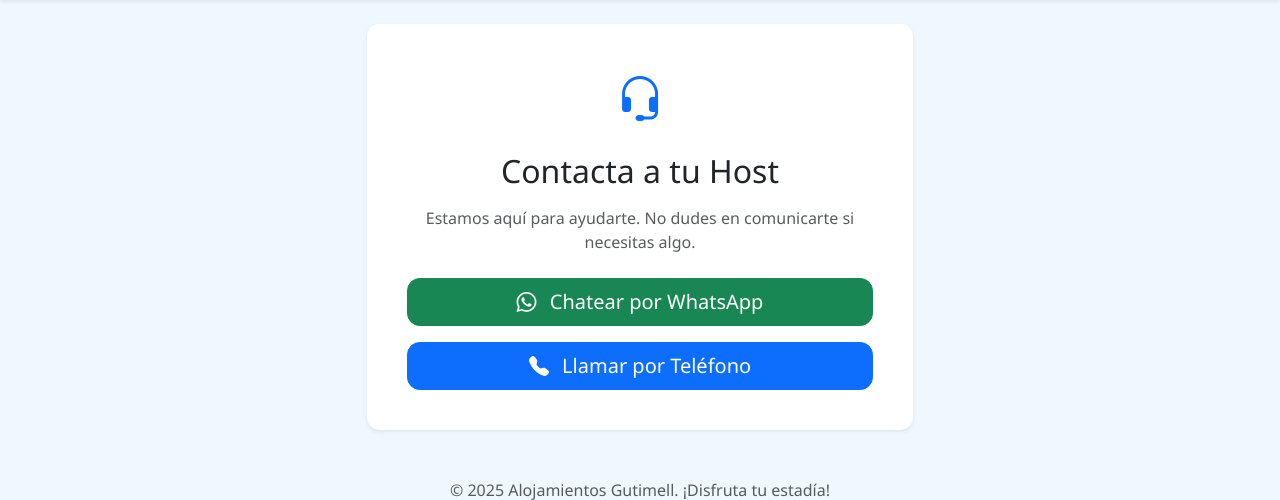
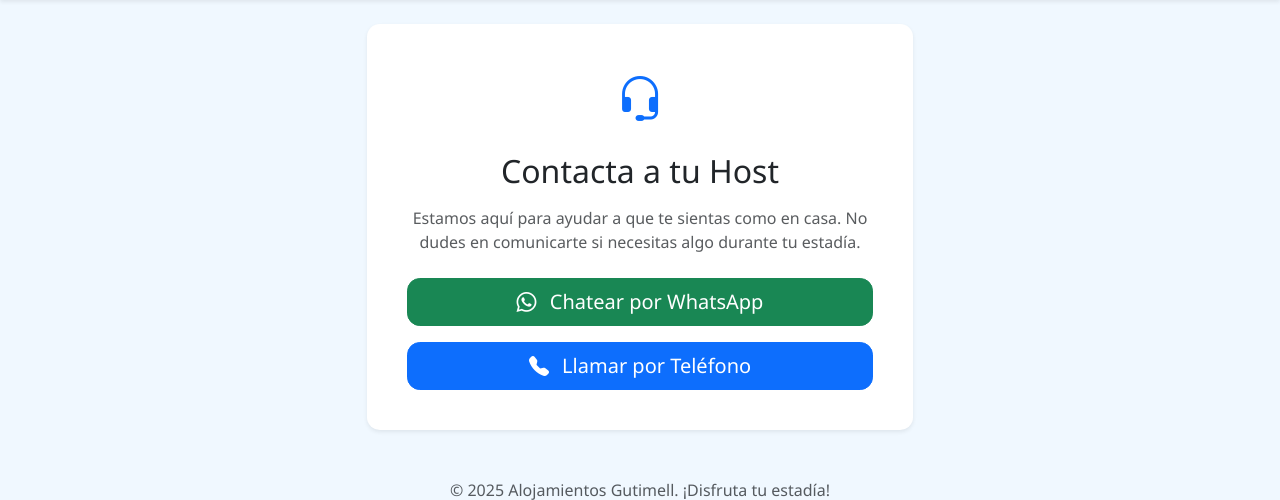
Before and after one commit to gutimell/hostess, a Flask app: page /contacto in a window 1280 px wide. Shown: the part 81-581 px from the top of the page. Run offline with Flask 3, Linux system fonts and the light colour scheme; the visitor is signed in with stand-in values (Sample User, id 1).

Commit message:
Mod texto al usuario contacto.html

```diff
--- a/templates/contacto.html
+++ b/templates/contacto.html
@@ -10,7 +10,7 @@
                 <i class="bi bi-headset text-primary" style="font-size: 3rem;"></i>
                 <h1 class="card-title h2 my-3">Contacta a tu Host</h1>
                 <p class="text-muted mb-4">
-                    Estamos aquí para ayudarte. No dudes en comunicarte si necesitas algo.
+                    Estamos aquí para ayudar a que te sientas como en casa. No dudes en comunicarte si necesitas algo durante tu estadía.
                 </p>
 
                 {% if profile.host and profile.host.whatsapp and profile.host.telefono %}
```
